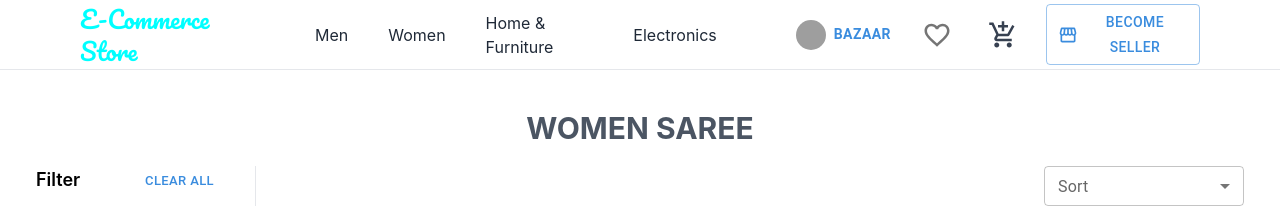
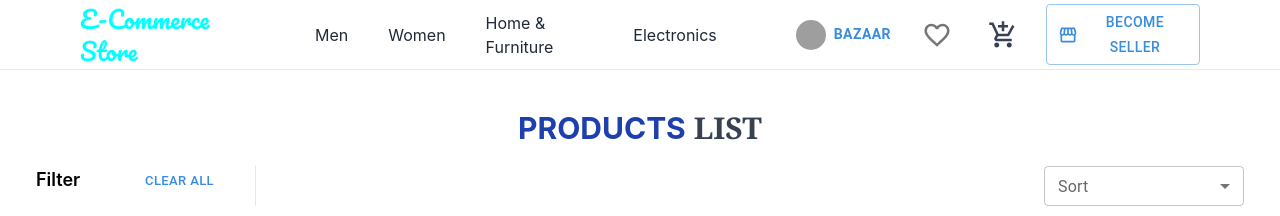
Before and after one commit to shubhcoding01/ecomproject, a React (Create React App) app: page /product/1 in a window 1280 px wide. Shown: the top 216 px of the page. Built offline with nearby package versions, Linux system fonts and the light colour scheme; no server answers; grey boxes are pictures that could not be loaded; some icons are missing.

Commit message:
Update Product component header to display dynamic product list title

```diff
--- a/src/customer/pages/Product/Product.tsx
+++ b/src/customer/pages/Product/Product.tsx
@@ -51,7 +51,8 @@ const Product = () => {
           className="text-3xl text-center font-bold text-gray-600 pb-5 px-9
             uppercase space-x-2"
         >
-          Women Saree
+          <span className="text-primary-color">Products</span>
+          <span className="text-gray-700 font-serif">List</span>
         </h1>
       </div>
 
```
